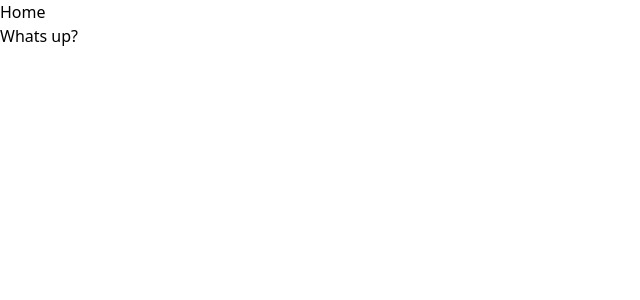
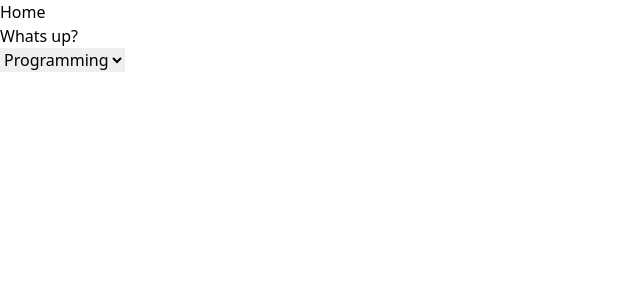
Before and after one commit to mihai888nextlab/Proiect-CtrlAltElite, a Next.js app: page / in a window 1280 px wide. Shown: the top 300 px of the page, without its empty margins (0-640 px from the left). Built offline with nearby package versions, Linux system fonts and the light colour scheme.

Commit message:
Update index.tsx

```diff
--- a/src/pages/index.tsx
+++ b/src/pages/index.tsx
@@ -1,3 +1,12 @@
 export default function Home() {
-  return <div><h1>Home</h1><h2>Whats up?</h2></div>;
+  return <div>
+    <h1>Home</h1>
+    <h2>Whats up?</h2>
+    <select name="Select Option">
+      <option value="select1">Programming</option>
+      <option value="select2">Art</option>
+      <option value="select2">Mechanics</option>
+    </select>
+
+  </div>;
 }
```
